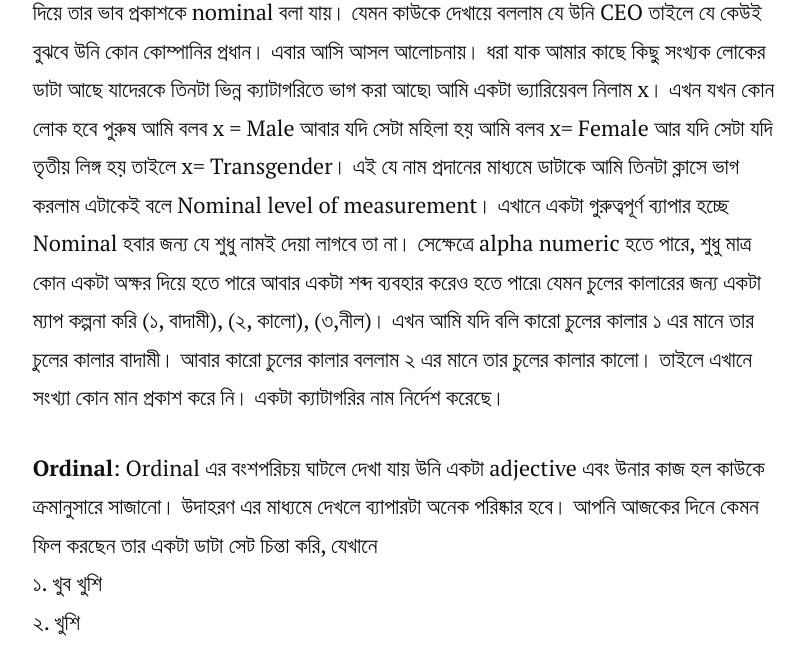
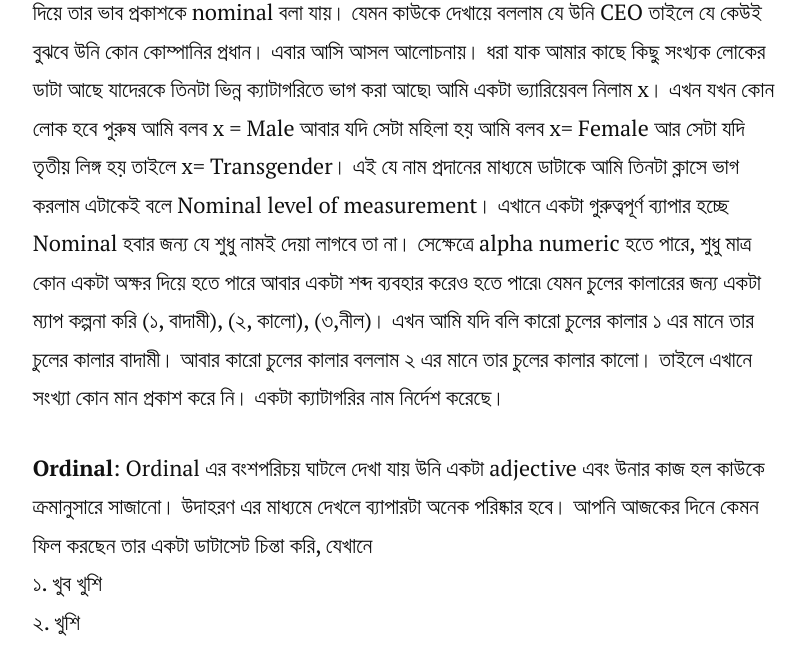
Before and after one commit to farhapartex/farhapartex.github.io, a Jekyll site: the page built from _posts/2019-06-27-data-levels-of-measurement.md, in a window 1280 px wide and 1400 px high, scrolled down 1194 px. Shown: the part 340-986 px from the top of the window, without its empty margins (236-1041 px from the left). Built offline with Jekyll 4.4.1, drawn with Linux system fonts in a browser that asks for light colours; nearby versions of some CDN libraries; comment, search, counter and statistics services are not loaded; some of the changed text lies outside the part shown.

Commit message:
Update from Forestry.io farhapartex@gmail.com updated _posts/2019-06-27-data-levels-of-measurement.md

```diff
--- a/_posts/2019-06-27-data-levels-of-measurement.md
+++ b/_posts/2019-06-27-data-levels-of-measurement.md
@@ -14,9 +14,9 @@ tags:
 
 এই Data level of measurement মূলত চার ধরনের। যেগুলাকে নাম দেয়া হয়েছে Nominal level of measurement, Ordinal level of measurement, Interval level of measurement এবং Ratio level of measurement। কত সুন্দর এই দুনিয়া, তাই না? একটা ভ্যারিয়েবল, তার আবার কত রূপ। আহা..!!
 
-**Nominal** : জানার আগে চলেন একটু বংশ পরিচয় জানা যাক। এই Nominal শব্দটা আসলে একটা adjective যার মানে হচ্ছে কোন কিছুর একটা টাইটেল থাকা বা একটা নাম থাকা। অর্থাৎ কোন কিছুকে নাম দিয়ে তার ভাব প্রকাশকে nominal বলা যায়। যেমন কাউকে দেখায়ে বললাম যে উনি CEO তাইলে যে কেউই বুঝবে উনি কোন কোম্পানির প্রধান। এবার আসি আসল আলোচনায়। ধরা যাক আমার কাছে কিছু সংখ্যক লোকের ডাটা আছে যাদেরকে তিনটা ভিন্ন ক্যাটাগরিতে ভাগ করা আছে৷ আমি একটা ভ্যারিয়েবল নিলাম x। এখন যখন কোন লোক হবে পুরুষ আমি বলব x = Male আবার যদি সেটা মহিলা হয় আমি বলব x= Female আর যদি সেটা যদি তৃতীয় লিঙ্গ হয় তাইলে x= Transgender। এই যে নাম প্রদানের মাধ্যমে ডাটাকে আমি তিনটা ক্লাসে ভাগ করলাম এটাকেই বলে Nominal level of measurement। এখানে একটা গুরুত্বপূর্ণ ব্যাপার হচ্ছে Nominal হবার জন্য যে শুধু নামই দেয়া লাগবে তা না। সেক্ষেত্রে alpha numeric হতে পারে, শুধু মাত্র কোন একটা অক্ষর দিয়ে হতে পারে আবার একটা শব্দ ব্যবহার করেও হতে পারে৷ যেমন চুলের কালারের জন্য একটা ম্যাপ কল্পনা করি (১, বাদামী), (২, কালো), (৩,নীল)। এখন আমি যদি বলি কারো চুলের কালার ১ এর মানে তার চুলের কালার বাদামী। আবার কারো চুলের কালার বললাম ২ এর মানে তার চুলের কালার কালো। তাইলে এখানে সংখ্যা কোন মান প্রকাশ করে নি। একটা ক্যাটাগরির নাম নির্দেশ করেছে।
+**Nominal** : জানার আগে চলেন একটু বংশ পরিচয় জানা যাক। এই Nominal শব্দটা আসলে একটা adjective যার মানে হচ্ছে কোন কিছুর একটা টাইটেল থাকা বা একটা নাম থাকা। অর্থাৎ কোন কিছুকে নাম দিয়ে তার ভাব প্রকাশকে nominal বলা যায়। যেমন কাউকে দেখায়ে বললাম যে উনি CEO তাইলে যে কেউই বুঝবে উনি কোন কোম্পানির প্রধান। এবার আসি আসল আলোচনায়। ধরা যাক আমার কাছে কিছু সংখ্যক লোকের ডাটা আছে যাদেরকে তিনটা ভিন্ন ক্যাটাগরিতে ভাগ করা আছে৷ আমি একটা ভ্যারিয়েবল নিলাম x। এখন যখন কোন লোক হবে পুরুষ আমি বলব x = Male আবার যদি সেটা মহিলা হয় আমি বলব x= Female আর সেটা যদি তৃতীয় লিঙ্গ হয় তাইলে x= Transgender। এই যে নাম প্রদানের মাধ্যমে ডাটাকে আমি তিনটা ক্লাসে ভাগ করলাম এটাকেই বলে Nominal level of measurement। এখানে একটা গুরুত্বপূর্ণ ব্যাপার হচ্ছে Nominal হবার জন্য যে শুধু নামই দেয়া লাগবে তা না। সেক্ষেত্রে alpha numeric হতে পারে, শুধু মাত্র কোন একটা অক্ষর দিয়ে হতে পারে আবার একটা শব্দ ব্যবহার করেও হতে পারে৷ যেমন চুলের কালারের জন্য একটা ম্যাপ কল্পনা করি (১, বাদামী), (২, কালো), (৩,নীল)। এখন আমি যদি বলি কারো চুলের কালার ১ এর মানে তার চুলের কালার বাদামী। আবার কারো চুলের কালার বললাম ২ এর মানে তার চুলের কালার কালো। তাইলে এখানে সংখ্যা কোন মান প্রকাশ করে নি। একটা ক্যাটাগরির নাম নির্দেশ করেছে।
 
-**Ordinal**: Ordinal এর বংশপরিচয় ঘাটলে দেখা যায় উনি একটা adjective এবং উনার কাজ হল কাউকে ক্রমানুসারে সাজানো। উদাহরণ এর মাধ্যমে দেখলে ব্যাপারটা অনেক পরিষ্কার হবে। আপনি আজকের দিনে কেমন ফিল করছেন তার একটা ডাটা সেট চিন্তা করি, যেখানে
+**Ordinal**: Ordinal এর বংশপরিচয় ঘাটলে দেখা যায় উনি একটা adjective এবং উনার কাজ হল কাউকে ক্রমানুসারে সাজানো। উদাহরণ এর মাধ্যমে দেখলে ব্যাপারটা অনেক পরিষ্কার হবে। আপনি আজকের দিনে কেমন ফিল করছেন তার একটা ডাটাসেট চিন্তা করি, যেখানে
 ১. খুব খুশি
 ২. খুশি
 ৩. চলে একরকম
```
Also changed, not shown: other parts of _posts/2019-06-27-data-levels-of-measurement.md (+5 -5 lines).
